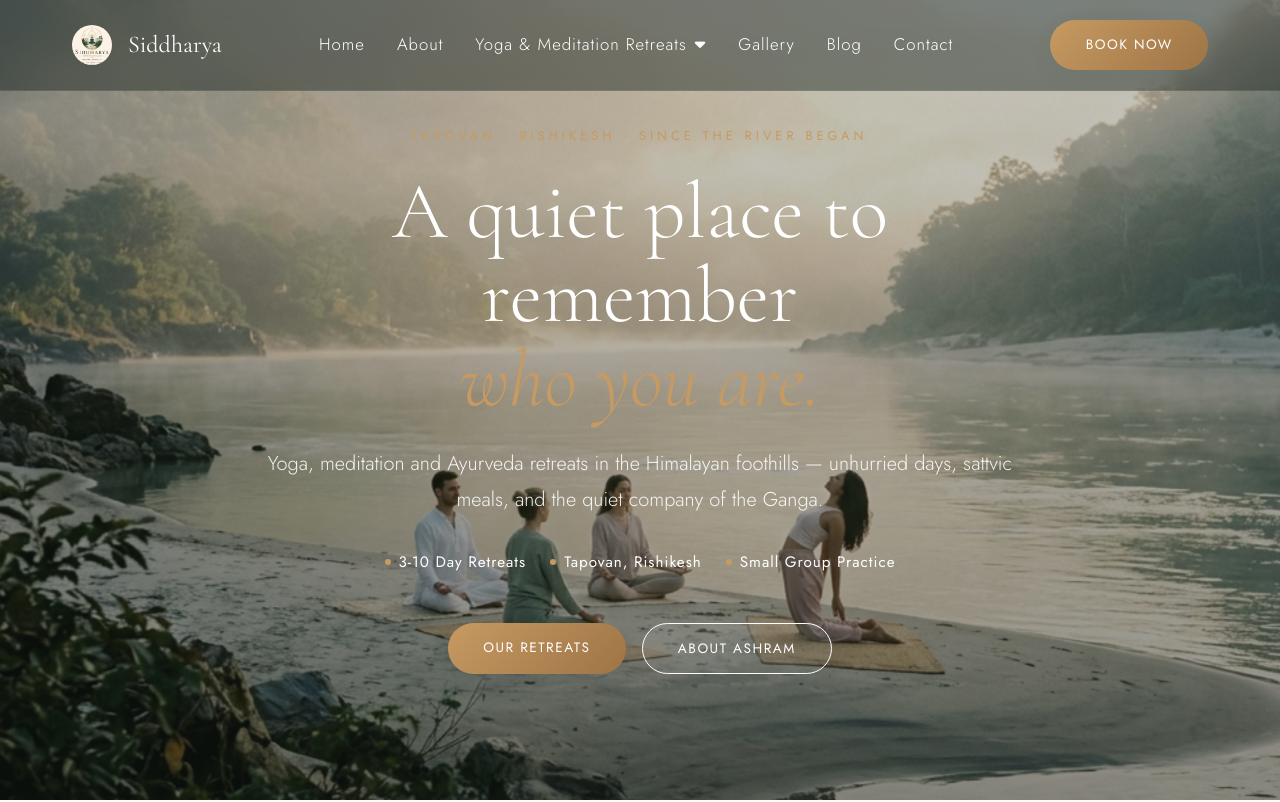
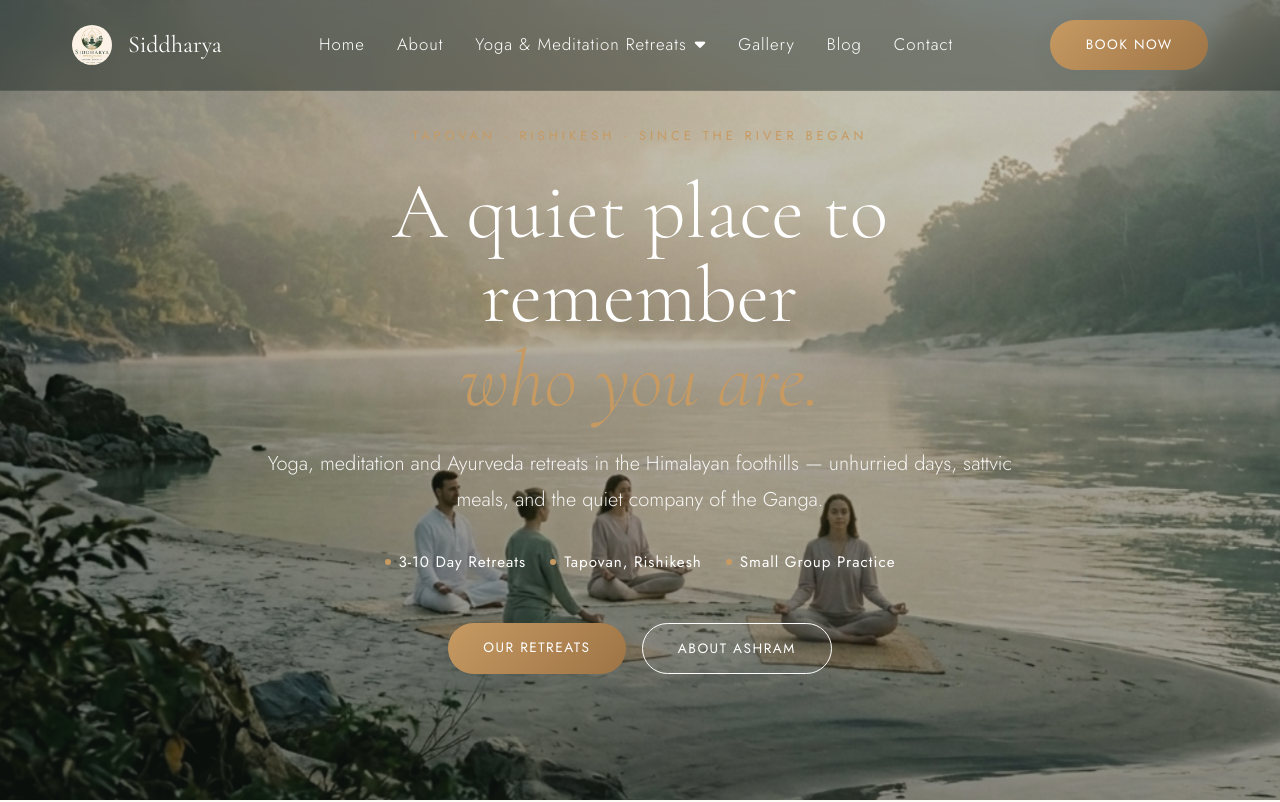
Before and after one commit to anubhavbaghel/siddharya-v2, a Next.js app: page / in a window 1280 px wide. Shown: the top 802 px of the page. Built offline with nearby package versions, Linux system fonts and the light colour scheme.

Commit message:
Enhance hero image: remove awkward yoga pose, keeping simple meditation poses

```diff
--- a/app/page.jsx
+++ b/app/page.jsx
@@ -6,7 +6,7 @@
   return (
     <main>
       <header id="home" className="hero">
-        <div className="hero-bg" style={{backgroundImage: "linear-gradient(to bottom, rgba(24, 35, 29, 0.2), rgba(24, 35, 29, 0.45)), url('/Assets/foggy_yoga_river.png')"}}></div>
+        <div className="hero-bg" style={{backgroundImage: "linear-gradient(to bottom, rgba(24, 35, 29, 0.2), rgba(24, 35, 29, 0.45)), url('/Assets/foggy_yoga_river_fixed.png')"}}></div>
         <div className="container hero-container">
             <div className="hero-content text-center mx-auto">
                 <span className="hero-subtitle">Tapovan &middot; Rishikesh &middot; Since the river began</span>
```
Also changed, not shown: public/Assets/foggy_yoga_river_fixed.png (added).
